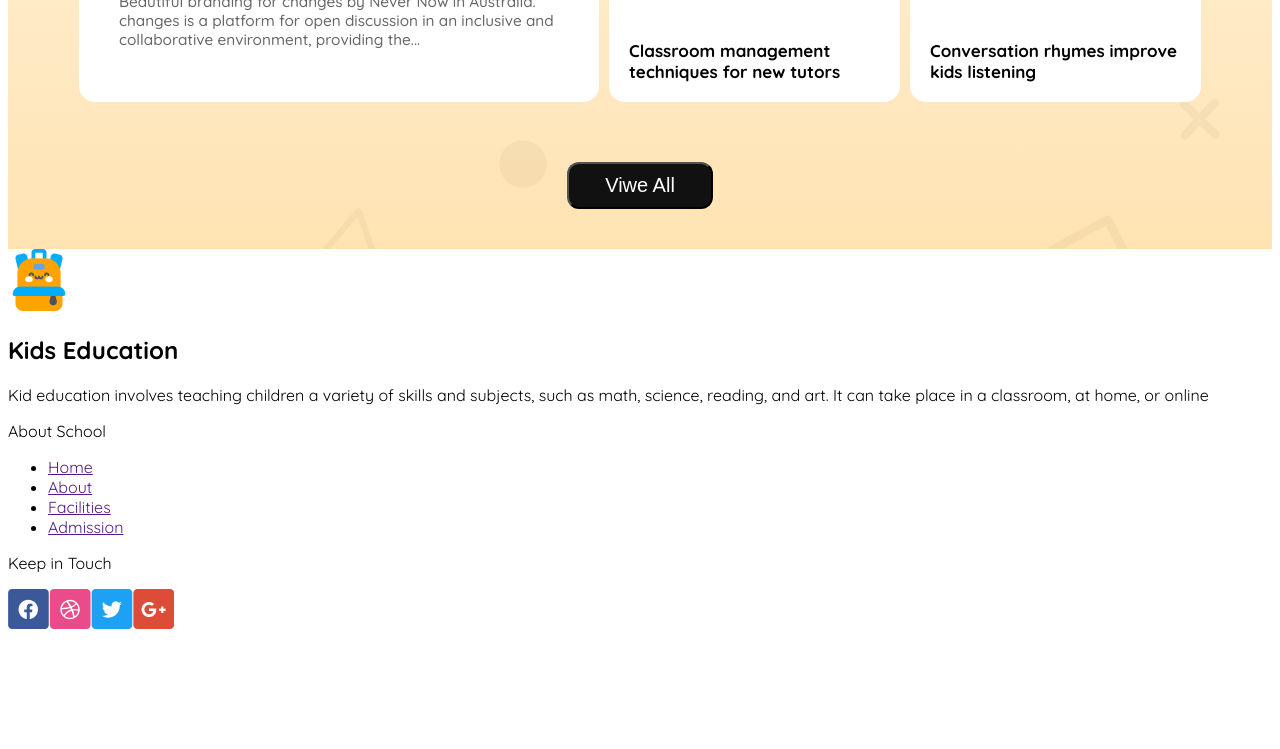
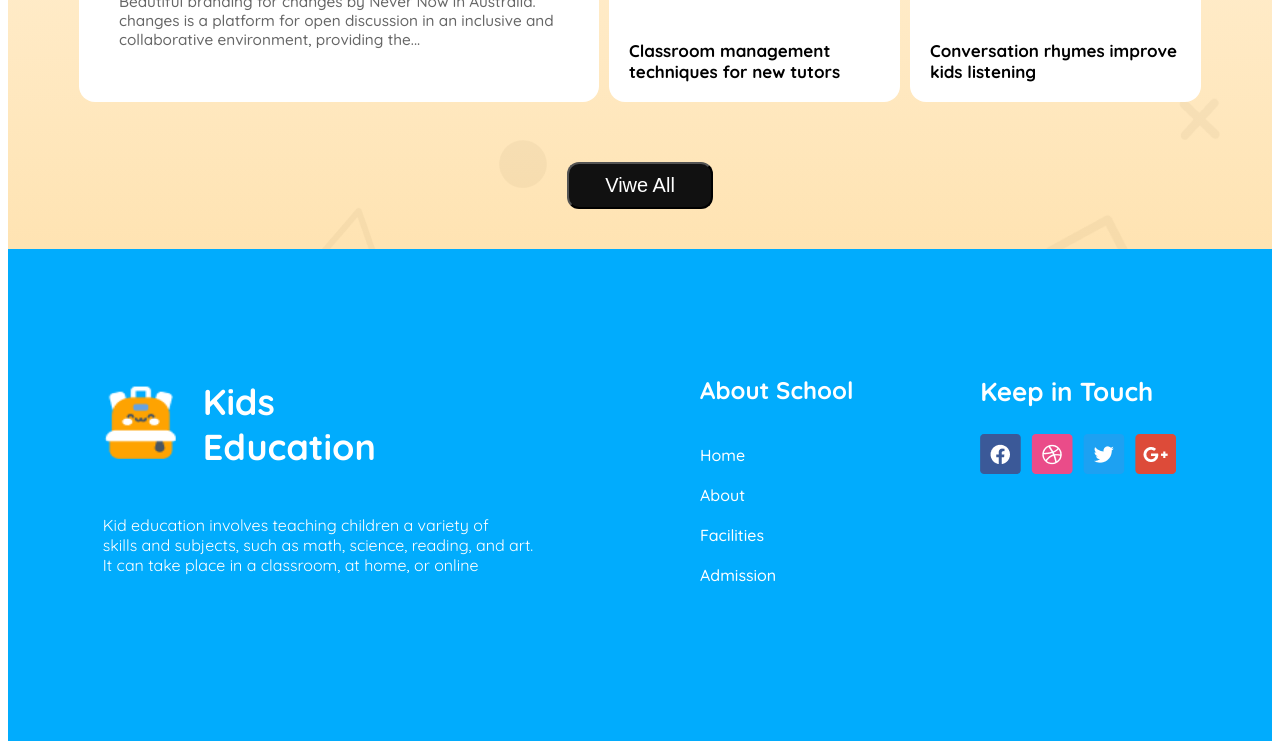
Before and after one commit to skb1995/Assignment-2-kid-education, a plain HTML site: page index.html in a window 1280 px wide. Shown: the part 2051-2800 px from the top of the page. Before the commit the page ends 2692 px from the top, so only its background shows below. Drawn offline with Linux system fonts and the light colour scheme.

Commit message:
4th commit

```diff
--- a/index.html
+++ b/index.html
@@ -70,7 +70,7 @@
                     <button class="cur-btn blue">Read More</button>
                 </div>
             </div> <br> <br>
-            <div><img src="./assets/arrow.png" alt=""></div>
+            <div><img class="arrow" src="./assets/arrow.png" alt=""></div>
         </section>
         <br>
         <br>
@@ -122,29 +122,27 @@
 
     </main>
     <footer class="footer">
-        <section>
-            <div>
-                <div>
-                    <img src="./assets/logo.png" alt="">
-                    <h1>Kids
+        <section class="f-banner">
+            <div class="f-banner-contain">
+                <div class="f-banner-name">
+                    <img src="./assets/white logo.png" alt="">
+                    <h1>Kids <br>
                         Education</h1>
                 </div>
-                <p class="footer-sub">Kid education involves teaching children a variety of skills and subjects, such as math, science, reading, and art. It can take place in a classroom, at home, or online</p>
+                <p class="footer-sub">Kid education involves teaching children a variety of <br> skills and subjects, such as math, science, reading, and art. <br> It can take place in a classroom, at home, or online</p>
             </div>
-            <div>
-                <p>About School</p>
-                <nav>
-                    <ul>
-                        <li><a href="">Home</a></li>
-                        <li><a href="">About</a></li>
-                        <li><a href="">Facilities</a></li>
+            <div class="navbar2">
+                        <ul>
+                        <li class="navbar2-title">About School</li> <br> <br>
+                        <li><a href="">Home</a></li> <br>
+                        <li><a href="">About</a></li> <br>
+                        <li><a href="">Facilities</a></li> <br>
                         <li><a href="">Admission</a></li>
-                    </ul>
-                </nav>
+                       </ul>
             </div>
-            <div>
+            <div class="media-contain">
                 <p>Keep in Touch</p>
-                <div>
+                <div class="media">
                     <img src="./assets/fb.png" alt=""><img src="./assets/dribble.png" alt=""><img src="./assets/twitter.png" alt=""><img src="./assets/google+.png" alt="">
                 </div>
             </div>
--- a/style.css
+++ b/style.css
@@ -283,7 +283,73 @@ position: relative;
 top: -23px;
 left: 40px;
   }
+  /* footer style */
+ .footer{
+    background: rgb(1, 172, 253);
+ }
+ .f-banner{
+    width: 85%;
+    margin: auto;
+    display: flex;
+    justify-content: space-between;
+    padding-top: 100px;
+    padding-bottom: 130px;
+ }
+ .f-banner-name h1{
+    color: rgb(255, 255, 255);
+font-family: Quicksand;
+font-size: 36px;
+font-weight: 700;
+padding-left: 20px;
 
+ }
+ .footer-sub{
+    color: rgb(255, 255, 255);
+font-family: Quicksand;
+font-size: 16px;
+font-weight: 400;
+
+ }
+
+ .f-banner-name{
+    display: flex;
+    justify-content:flex-start;
+    align-items: center;
+ }
+ .f-banner-name img{
+    width: 80px;
+    height: 80px;
+ }
+ .navbar2{
+    padding: 10px;
+ }
+ .navbar2 ul a{
+    text-decoration: none;
+    color: rgb(255, 255, 255);
+
+font-size: 16px;
+font-weight: 500;
+
+ }
+ .navbar2 ul li{
+    list-style: none;
+ }
+.navbar2-title{
+    color: rgb(255, 255, 255);
+font-size: 24px;
+font-weight: 700;
+}
+.media-contain p{
+    color: rgb(255, 255, 255);
+font-family: Quicksand;
+font-size: 26px;
+font-weight: 700;
+
+}
+.media{
+    display: flex;
+    gap: 10px;
+}
 
 
 
@@ -331,8 +397,14 @@ left: 40px;
     .card{
         flex-direction: column;
     }
+    .s-card-btn{
+        top: -20px;
+    }
     .Curriculum-title{
         font-size: 19px;
+    }
+    .arrow{
+        display: none;
     }
     .contain-title{
         font-size: 16px;
@@ -364,6 +436,13 @@ left: 40px;
         font-size: 26px;
 
     }
+    .f-banner{
+        flex-direction: column;
+    }
+    .navbar2{
+        position: relative;
+        right: 50px;
+    }
 
 
 }
```
Also changed, not shown: assets/white logo.png (added).
